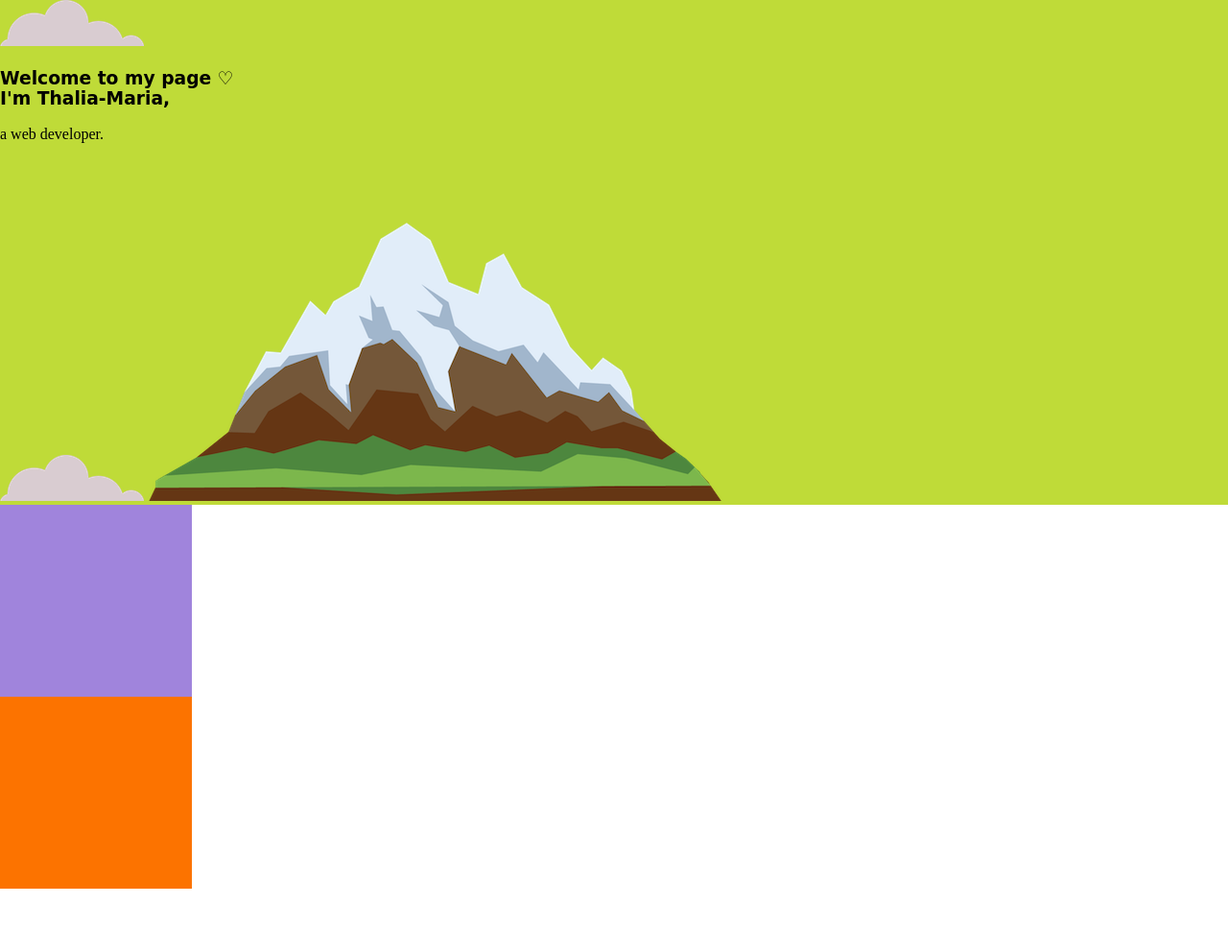
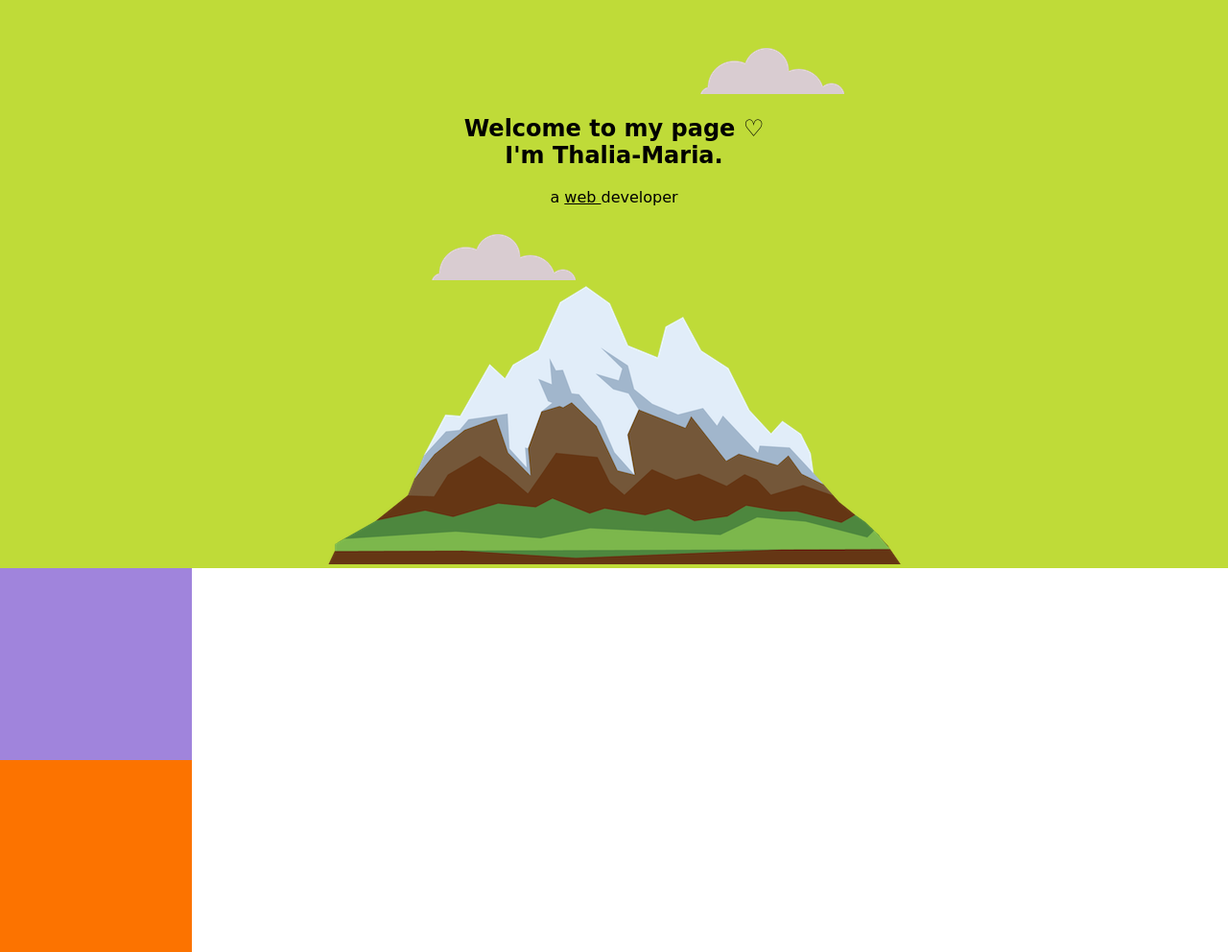
Before and after one commit to mtsioni/CSS---My-Site, a plain HTML site: page index.html in a window 1280 px wide. Shown: the whole page at 96% size. Before the commit the page ends 926 px from the top, so only its background shows below. Drawn offline with Linux system fonts and the light colour scheme.

Commit message:
Positioning & Displaying Properties

```diff
--- a/CSS/styles.css
+++ b/CSS/styles.css
@@ -1,5 +1,6 @@
 body {
-    margin: 0;
+    margin: 0px;
+    text-align: center;
 }
 
 h1 {
@@ -8,6 +9,8 @@ h1 {
 
 .top-container{
     background-color: #BFDB38;
+    position: relative;
+    padding-top: 100px;
 }
 
 .middle-container{
@@ -22,3 +25,19 @@ h1 {
     width: 200px;
     background-color: #FC7300;
 }
+
+.web{
+    text-decoration-line: underline;
+}
+
+.top-cloud{
+    position: absolute;
+    right: 400px;
+    top: 50px;
+}
+
+.bottom-cloud{
+    position: absolute;
+    left: 450px;
+    bottom: 300px;
+}
--- a/index.html
+++ b/index.html
@@ -11,10 +11,10 @@
 
     <body>
         <div class="top-container">
-            <img src="images/cloud.png" alt="cloud-img">
-            <h3 style="font-family: cursive;"> Welcome to my page ♡ <br> I'm Thalia-Maria, </h3>
-            <p> a web developer. </p>
-            <img src="images/cloud.png" alt="cloud-img">
+            <img class="top-cloud" src="images/cloud.png" alt="cloud-img">
+            <h2 style="font-family: cursive;"> Welcome to my page ♡ <br> I'm Thalia-Maria. </h2>
+            <p style="font-family: cursive;"> a <span class="web"> web </span> developer </p>
+            <img class="bottom-cloud" src="images/cloud.png" alt="cloud-img">
             <img src="images/mountain.png" alt="mountain-img">
         </div>
 
```
